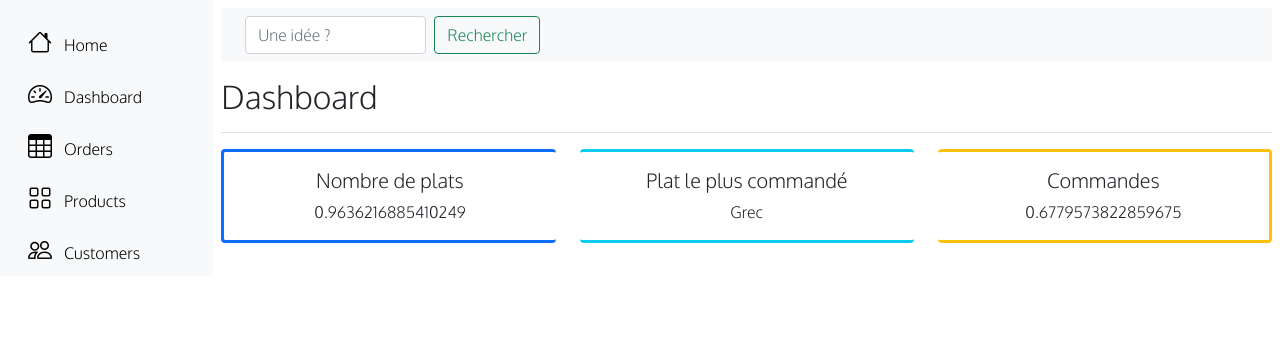
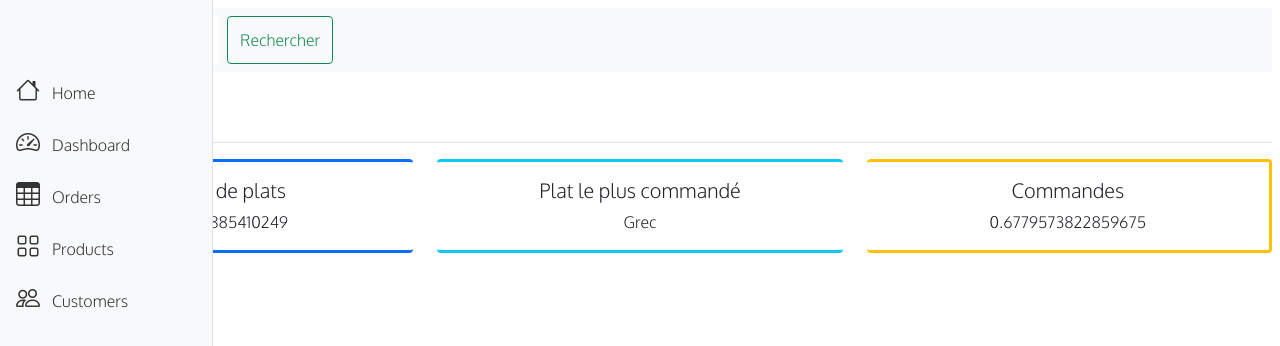
Before and after one commit to BonApp12/BonApp, a React (Create React App) app in the folder packages/front-manager/: page / in a window 1280 px wide. Shown: the top 346 px of the page. Built offline with nearby package versions, Linux system fonts and the light colour scheme.

Commit message:
[CSS] Adding style for the dashboard

```diff
--- a/packages/front-manager/src/App.css
+++ b/packages/front-manager/src/App.css
@@ -4,8 +4,101 @@
     font-family: 'Oxygen', sans-serif;
 }
 
-.nav-link {
-    color: black;
+.feather {
+    width: 16px;
+    height: 16px;
+    vertical-align: text-bottom;
+}
+
+/*
+ * Sidebar
+ */
+
+.sidebar {
+    position: fixed;
+    top: 0;
+    /* rtl:raw:
+    right: 0;
+    */
+    bottom: 0;
+    /* rtl:remove */
+    left: 0;
+    z-index: 100; /* Behind the navbar */
+    padding: 48px 0 0; /* Height of navbar */
+    box-shadow: inset -1px 0 0 rgba(0, 0, 0, .1);
+}
+
+@media (max-width: 768px) {
+    .sidebar {
+        top: 5rem;
+    }
+}
+
+.sidebar-sticky {
+    position: relative;
+    top: 0;
+    height: calc(100vh - 48px);
+    padding-top: .5rem;
+    overflow-x: hidden;
+    overflow-y: auto; /* Scrollable contents if viewport is shorter than content. */
+}
+
+.sidebar .nav-link {
+    font-weight: 500;
+    color: #333;
+}
+
+.sidebar .nav-link .feather {
+    margin-right: 4px;
+    color: #727272;
+}
+
+.sidebar .nav-link.active {
+    color: #2470dc;
+}
+
+.sidebar .nav-link:hover .feather,
+.sidebar .nav-link.active .feather {
+    color: inherit;
+}
+
+.sidebar-heading {
+    font-size: .75rem;
+    text-transform: uppercase;
+}
+
+/*
+ * Navbar
+ */
+
+.navbar-brand {
+    padding-top: .75rem;
+    padding-bottom: .75rem;
+    font-size: 1rem;
+    background-color: rgba(0, 0, 0, .25);
+    box-shadow: inset -1px 0 0 rgba(0, 0, 0, .25);
+}
+
+.navbar .navbar-toggler {
+    top: .25rem;
+    right: 1rem;
+}
+
+.navbar .form-control {
+    padding: .75rem 1rem;
+    border-width: 0;
+    border-radius: 0;
+}
+
+.form-control-dark {
+    color: #fff;
+    background-color: rgba(255, 255, 255, .1);
+    border-color: rgba(255, 255, 255, .1);
+}
+
+.form-control-dark:focus {
+    border-color: transparent;
+    box-shadow: 0 0 0 3px rgba(255, 255, 255, .25);
 }
 
 .logo {
```
